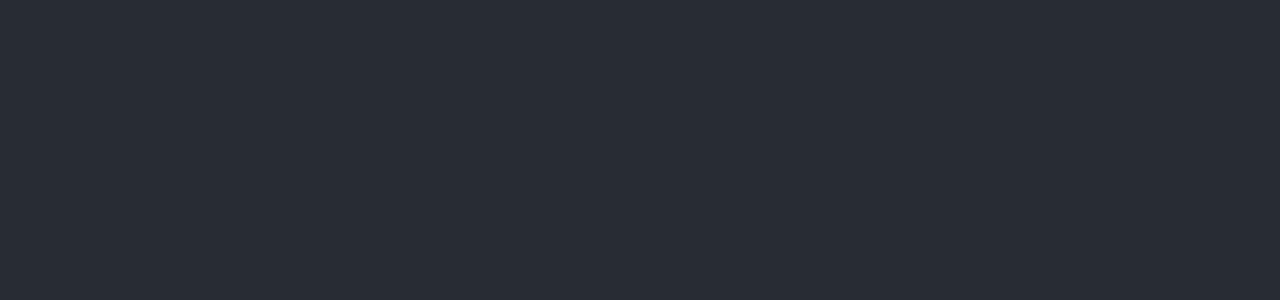
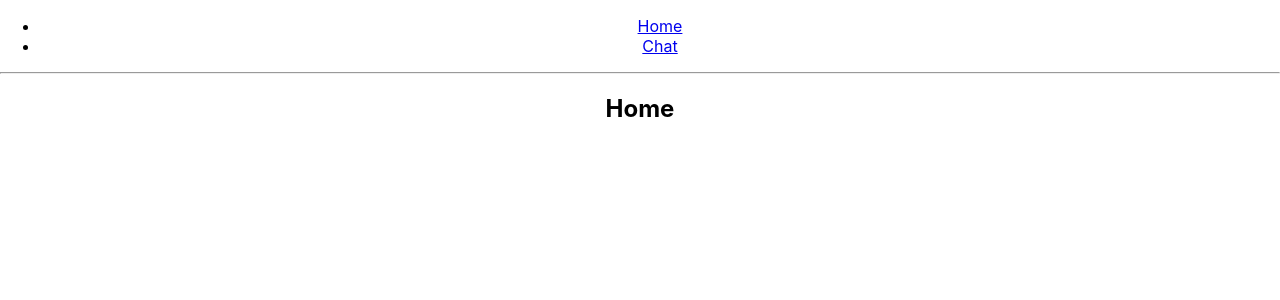
Before and after one commit to raitisbe/home-assignment, a React (Create React App) app in the folder client/: page / in a window 1280 px wide. Shown: the top 300 px of the page. Built offline with nearby package versions, Linux system fonts and the light colour scheme.

Commit message:
feat: Add router and align filenames

```diff
--- a/client/package.json
+++ b/client/package.json
@@ -12,6 +12,7 @@
     "@types/react-dom": "^18.0.10",
     "react": "^18.2.0",
     "react-dom": "^18.2.0",
+    "react-router-dom": "^6.6.2",
     "react-scripts": "5.0.1",
     "typescript": "^4.9.4",
     "web-vitals": "^2.1.4"
--- a/client/src/App.tsx
+++ /dev/null
@@ -1,14 +0,0 @@
-import React from 'react';
-import logo from './logo.svg';
-import './App.css';
-
-function App() {
-  return (
-    <div className="App">
-      <header className="App-header">
-      </header>
-    </div>
-  );
-}
-
-export default App;
--- /dev/null
+++ b/client/src/app.tsx
@@ -0,0 +1,40 @@
+import React from 'react';
+import { Routes, Route, Link } from "react-router-dom";
+import './app.css';
+import { Chat } from './chat';
+import { Landing } from './landing';
+import { Layout } from './layout';
+
+function App() {
+  return (
+    <div className="App">
+      <Routes>
+        <Route path="/" element={<Layout />}>
+          <Route index element={<Landing />} />
+          <Route path="chat" element={<Chat />} />
+
+          {/* Using path="*"" means "match anything", so this route
+                acts like a catch-all for URLs that we don't have explicit
+                routes for. */}
+          <Route path="*" element={<NoMatch />} />
+        </Route>
+      </Routes>
+
+    </div>
+  );
+}
+
+
+function NoMatch() {
+  return (
+    <div>
+      <h2>Nothing to see here!</h2>
+      <p>
+        <Link to="/">Go to the home page</Link>
+      </p>
+    </div>
+  );
+}
+
+
+export default App;
--- /dev/null
+++ b/client/src/chat.tsx
@@ -0,0 +1,9 @@
+import React from 'react';
+
+export function Chat() {
+  return (
+    <div>
+      <h2>Chat</h2>
+    </div>
+  );
+}
--- a/client/src/index.tsx
+++ b/client/src/index.tsx
@@ -1,15 +1,18 @@
 import React from 'react';
 import ReactDOM from 'react-dom/client';
 import './index.css';
-import App from './App';
+import App from './app';
 import reportWebVitals from './reportWebVitals';
+import { BrowserRouter } from "react-router-dom";
 
 const root = ReactDOM.createRoot(
   document.getElementById('root') as HTMLElement
 );
 root.render(
   <React.StrictMode>
-    <App />
+    <BrowserRouter>
+      <App />
+    </BrowserRouter>
   </React.StrictMode>
 );
 
--- /dev/null
+++ b/client/src/landing.tsx
@@ -0,0 +1,9 @@
+import React from 'react';
+
+export function Landing() {
+  return (
+    <div>
+      <h2>Home</h2>
+    </div>
+  );
+}
--- /dev/null
+++ b/client/src/layout.tsx
@@ -0,0 +1,28 @@
+import React from 'react';
+import { Outlet, Link } from "react-router-dom";
+
+export function Layout() {
+  return (
+    <div>
+      {/* A "layout route" is a good place to put markup you want to
+                share across all the pages on your site, like navigation. */}
+      <nav>
+        <ul>
+          <li>
+            <Link to="/">Home</Link>
+          </li>
+          <li>
+            <Link to="/chat">Chat</Link>
+          </li>
+        </ul>
+      </nav>
+
+      <hr />
+
+      {/* An <Outlet> renders whatever child route is currently active,
+                so you can think about this <Outlet> as a placeholder for
+                the child routes we defined above. */}
+      <Outlet />
+    </div>
+  );
+}
```
Also changed, not shown: client/public/manifest.json, client/src/app.css (renamed from client/src/App.css), 2 other files (tests, documents, lock files or other folders).
